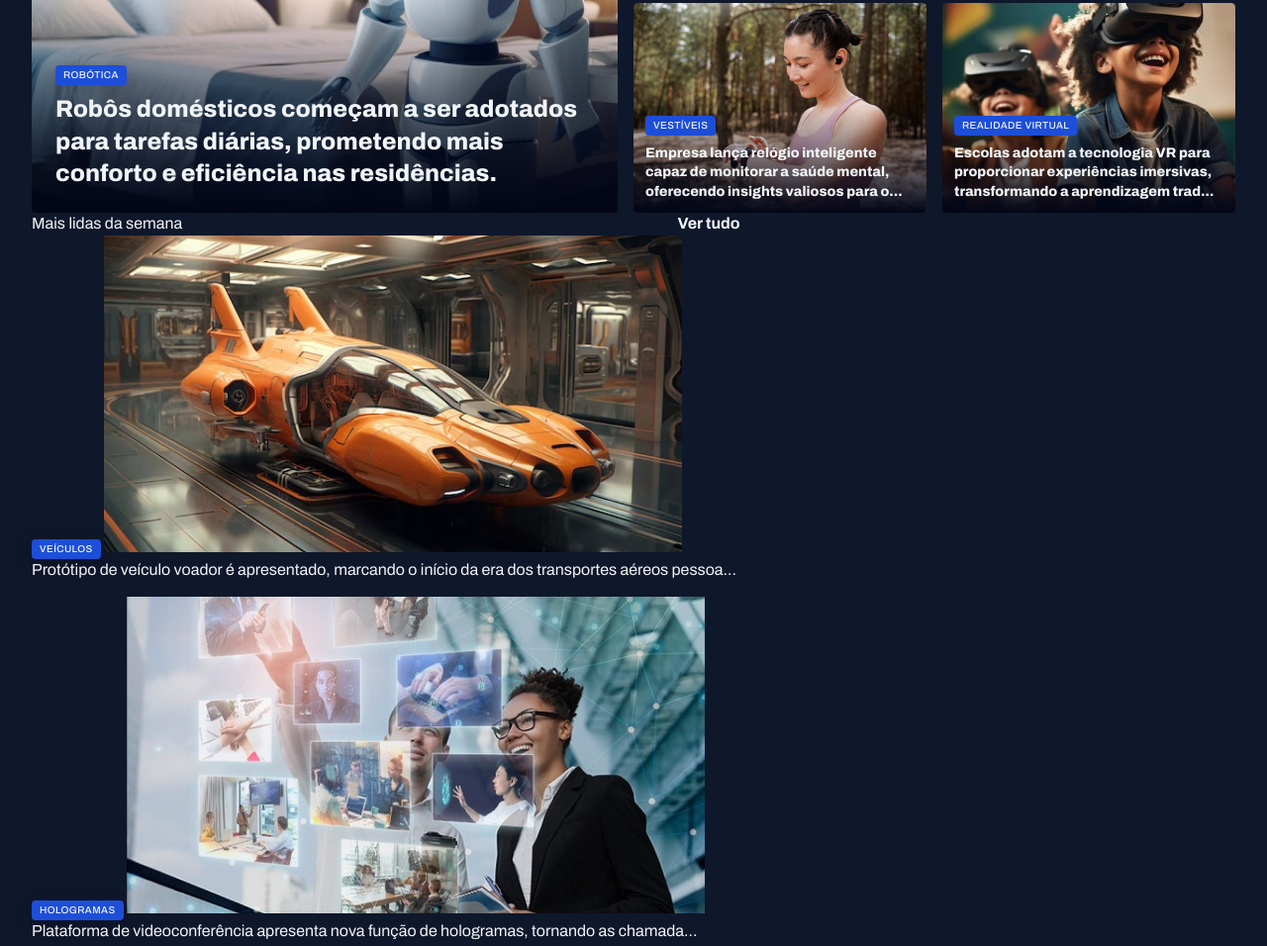
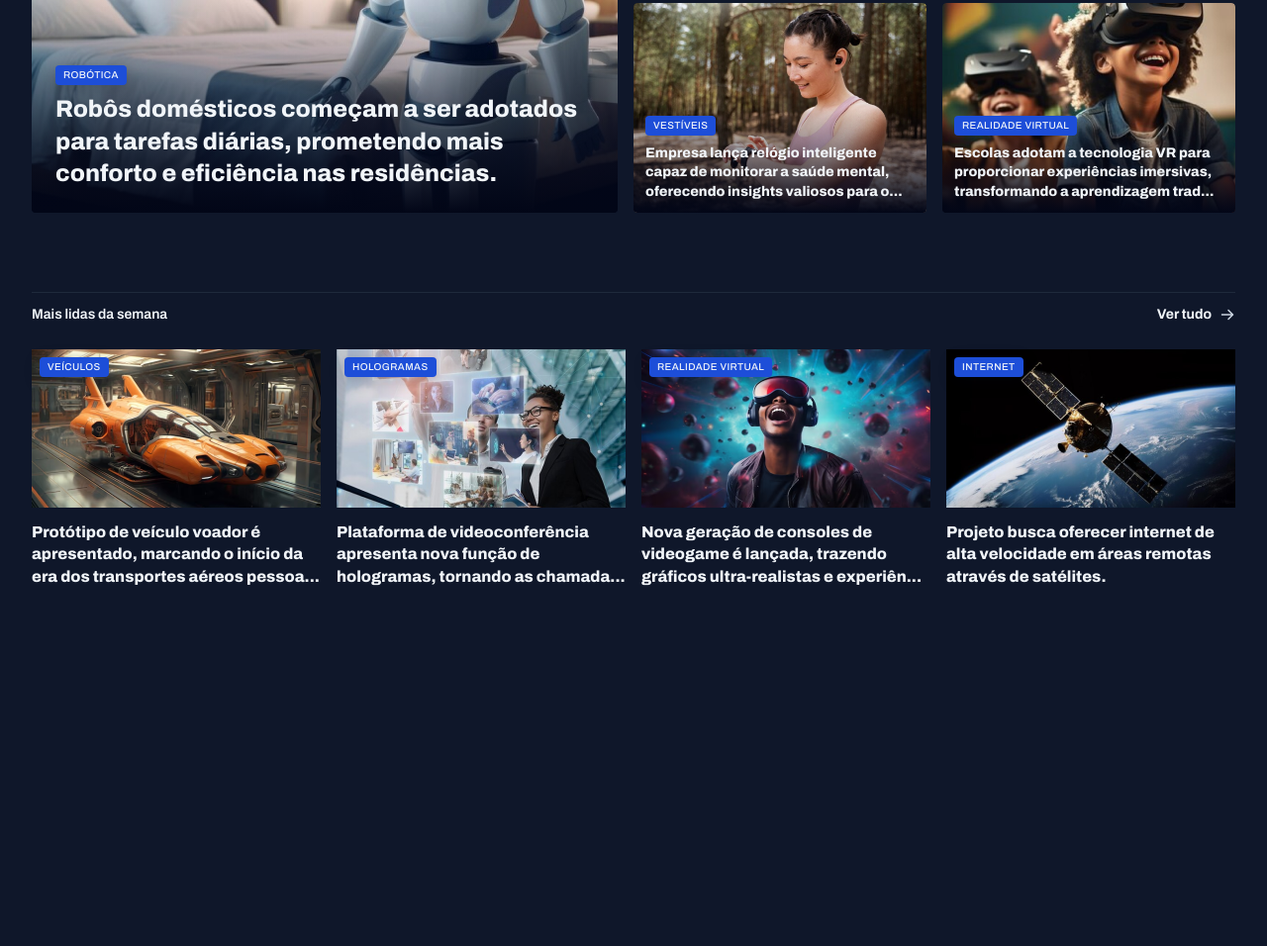
Before and after one commit to marlonnoschang/portal-de-noticias, a plain HTML site: page index.html in a window 1280 px wide. Shown: the part 389-1345 px from the top of the page at 99% size. After the commit the page ends 983 px from the top, so only its background shows below. Drawn offline with Linux system fonts and the light colour scheme.

Commit message:
aplicando estilos na seção mais lidas da semana

```diff
--- a/styles/global.css
+++ b/styles/global.css
@@ -52,6 +52,7 @@ img{
 
 main {
     margin-top: 40px;
+    gap: 80px;
 }
 
 .content-tag{
--- a/styles/sections.css
+++ b/styles/sections.css
@@ -1,3 +1,23 @@
+section header{
+    border-top: 1px solid var(--stroke-color);
+    padding-block: 12px 24px;
+    font: var(--text-span);
+
+a{
+        justify-self: end;
+        align-items: center;
+    gap: 8px;
+        span{
+            background-image: url(../assets/icons/ArrowRight02.svg);
+            width: 16px;
+            height: 16px;
+        }
+&:hover span{
+    background-image: url(../assets/icons/ArrowRight.svg);
+        }
+    }
+}
+
 #featured {
     img{
         height: 100%;
@@ -36,3 +56,27 @@
     }
 }
 }
+
+#weekly {
+
+    &>div{
+        grid-template-columns: repeat(4,292px);
+    }
+    img{
+    height: 160px;
+    }
+
+figure{
+position: relative;
+
+.content-tag{
+    position: absolute;
+    top: 8px;
+    left: 8px;
+        }
+        p{
+            margin-top: 8px;
+            font-weight: 800;
+        }
+    }
+}
```
Also changed, not shown: assets/icons/ArrowRight02.svg (added).
